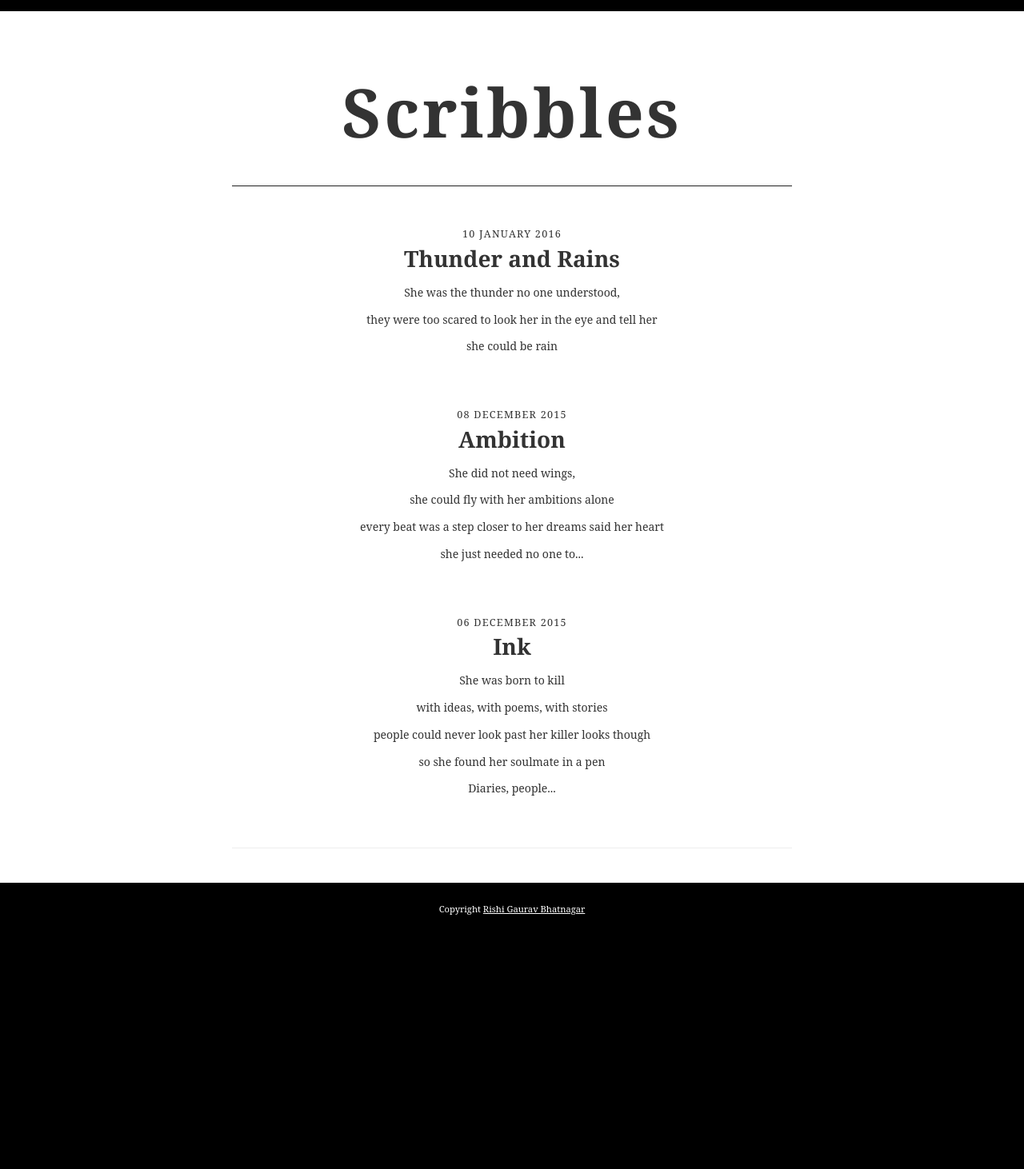
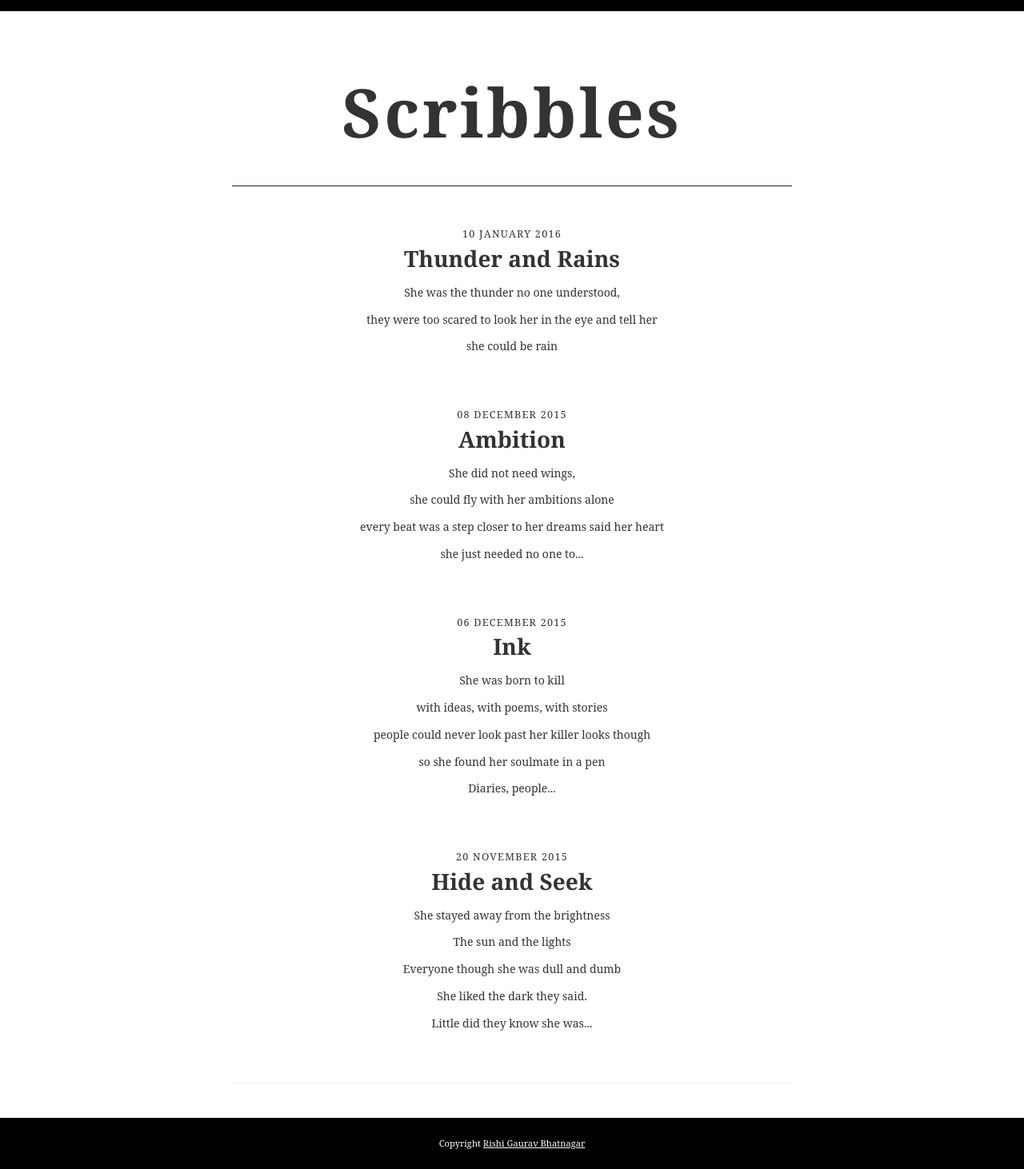
Before and after one commit to rishipoetry/rishipoetry.github.io, a Jekyll site: the page built from index.html, in a window 1280 px wide. Shown: the whole page at 80% size. Built offline with Jekyll 4.4.1, drawn with Linux system fonts in a browser that asks for light colours; some web fonts are replaced; the list of posts is cut into pages by our own code; before the commit the page ends 1169 px from its top, so only the background shows below that.

Commit message:
hide and seek

```diff
--- a/_posts/2015-11-20.md
+++ b/_posts/2015-11-20-hideandseek.md
@@ -1,6 +1,6 @@
 ---
 layout: post_page
-title:
+title: Hide and Seek
 ---
 <p>She stayed away from the brightness</p>
 <p>The sun and the lights</p>
```
